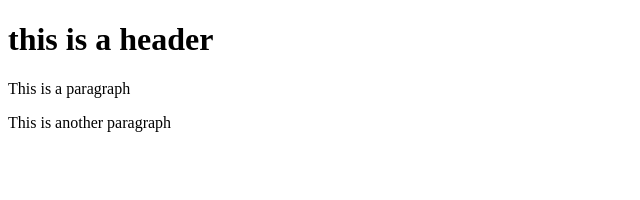
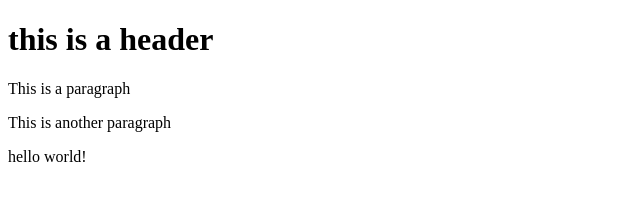
Before and after one commit to elkokemoke/git-test, a website: page index.html in a window 1280 px wide. Shown: the whole page, without its empty margins (0-640 px from the left). Drawn offline with Linux system fonts and the light colour scheme.

Commit message:
using NPM

```diff
--- a/index.html
+++ b/index.html
@@ -4,5 +4,6 @@
         <h1>this is a header</h1>
         <p>This is a paragraph</p>
         <p>This is another paragraph</p>
+        <p>hello world!</p>
     </body>
 </html>
```
Also changed, not shown: package.json (added, +24 -0 lines), 2 other files.
